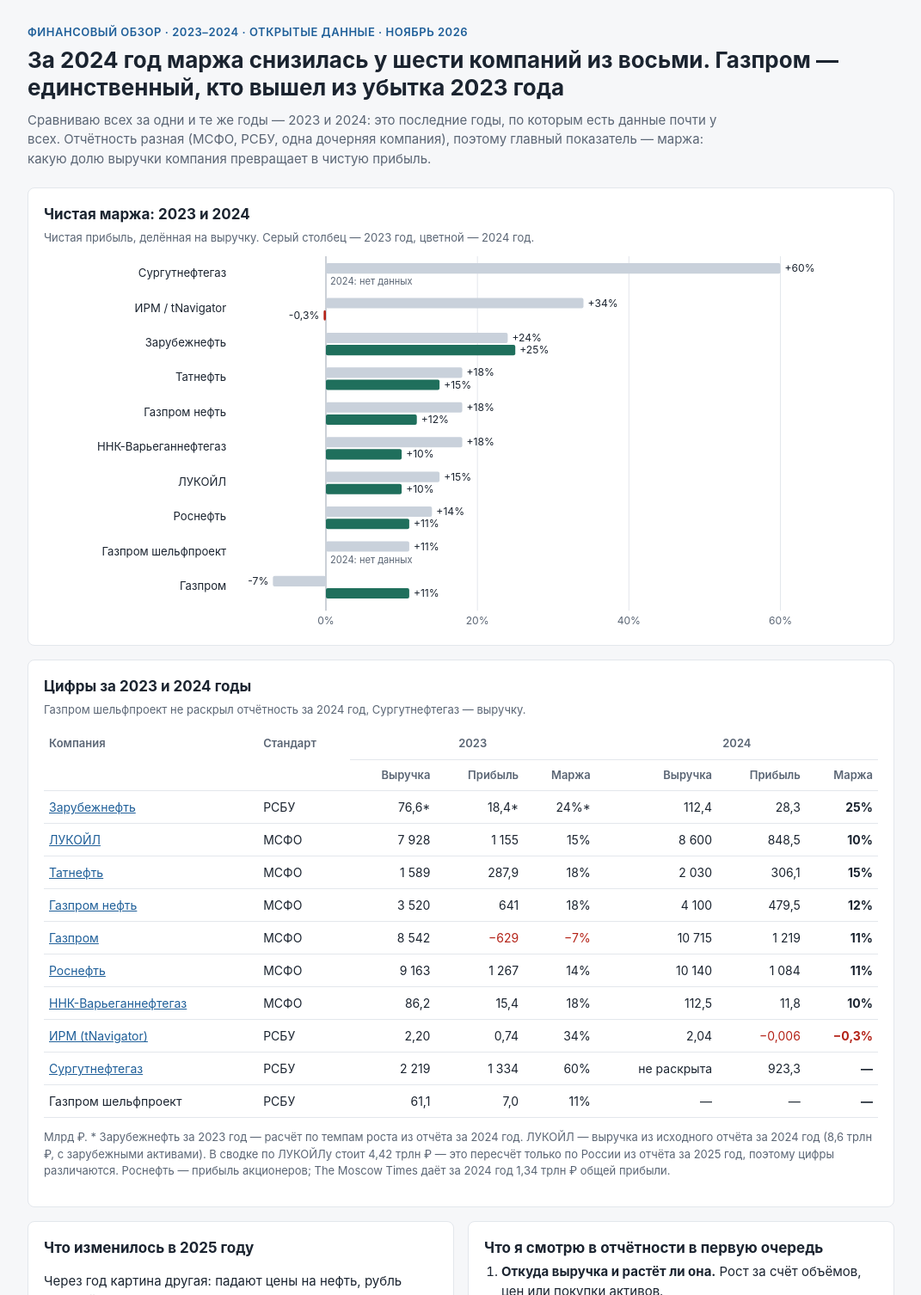
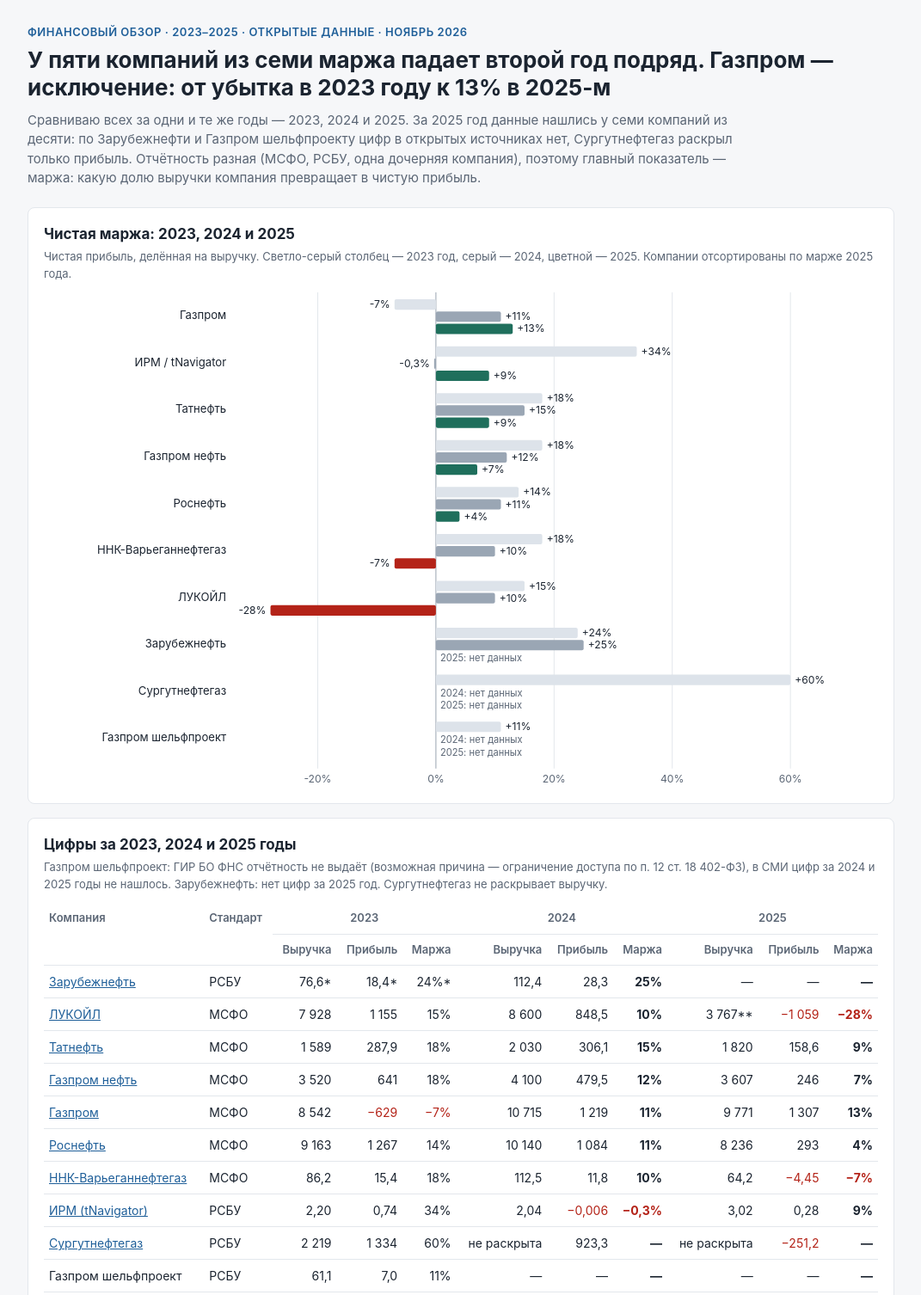
Before and after one commit to GalaTimoshenko/company-dashboards, a plain HTML site: page finance-review/index.html in a window 1280 px wide. Shown: the top 1506 px of the page at 86% size, without its empty margins (104-1175 px from the left). Drawn offline with Linux system fonts and the light colour scheme.

Commit message:
Финансовый обзор: добавлен 2025 год
Co-Authored-By: Claude Opus 5.5 <noreply@anthropic.com>
Claude-Session: https://claude.ai/code/session_01HLBRy9kaRYRXUPTVXYMpj6

```diff
--- a/finance-review/index.html
+++ b/finance-review/index.html
@@ -4,7 +4,7 @@
 <meta charset="utf-8">
 <meta name="viewport" content="width=device-width, initial-scale=1">
 <title>Финансовый обзор компаний</title>
-<meta name="description" content="Сравнение выручки, прибыли и маржи компаний за 2023 и 2024 годы из сводок на открытых данных. Подготовила Галина Тимошенко.">
+<meta name="description" content="Сравнение выручки, прибыли и маржи компаний за 2023, 2024 и 2025 годы из сводок на открытых данных. Подготовила Галина Тимошенко.">
 <style>
 :root{--bg:#f6f7f9;--card:#fff;--ink:#1b2430;--mute:#5b6675;--line:#e3e7ec;--pos:#1f6f5c;--neg:#b42318;--acc:#1f5f99}
 *{box-sizing:border-box}
@@ -32,40 +32,40 @@ svg{display:block;width:100%;height:auto}
 </head>
 <body>
 <div class="wrap">
-<div class="eyebrow">Финансовый обзор · 2023–2024 · открытые данные · ноябрь 2026</div>
-<h1>За 2024 год маржа снизилась у шести компаний из восьми. Газпром — единственный, кто вышел из убытка 2023 года</h1>
-<p class="lead">Сравниваю всех за одни и те же годы — 2023 и 2024: это последние годы, по которым есть данные почти у всех. Отчётность разная (МСФО, РСБУ, одна дочерняя компания), поэтому главный показатель — маржа: какую долю выручки компания превращает в чистую прибыль.</p>
+<div class="eyebrow">Финансовый обзор · 2023–2025 · открытые данные · ноябрь 2026</div>
+<h1>У пяти компаний из семи маржа падает второй год подряд. Газпром — исключение: от убытка в 2023 году к 13% в 2025-м</h1>
+<p class="lead">Сравниваю всех за одни и те же годы — 2023, 2024 и 2025. За 2025 год данные нашлись у семи компаний из десяти: по Зарубежнефти и Газпром шельфпроекту цифр в открытых источниках нет, Сургутнефтегаз раскрыл только прибыль. Отчётность разная (МСФО, РСБУ, одна дочерняя компания), поэтому главный показатель — маржа: какую долю выручки компания превращает в чистую прибыль.</p>
 
 <div class="card">
- <h2>Чистая маржа: 2023 и 2024</h2>
- <p class="sub">Чистая прибыль, делённая на выручку. Серый столбец — 2023 год, цветной — 2024 год.</p>
+ <h2>Чистая маржа: 2023, 2024 и 2025</h2>
+ <p class="sub">Чистая прибыль, делённая на выручку. Светло-серый столбец — 2023 год, серый — 2024, цветной — 2025. Компании отсортированы по марже 2025 года.</p>
  <div id="mg"></div>
 </div>
 
 <div class="card">
- <h2>Цифры за 2023 и 2024 годы</h2>
- <p class="sub">Газпром шельфпроект не раскрыл отчётность за 2024 год, Сургутнефтегаз — выручку.</p>
+ <h2>Цифры за 2023, 2024 и 2025 годы</h2>
+ <p class="sub">Газпром шельфпроект: ГИР БО ФНС отчётность не выдаёт (возможная причина — ограничение доступа по п. 12 ст. 18 402-ФЗ), в СМИ цифр за 2024 и 2025 годы не нашлось. Зарубежнефть: нет цифр за 2025 год. Сургутнефтегаз не раскрывает выручку.</p>
  <div class="scroll"><table>
-  <tr><th rowspan="2">Компания</th><th rowspan="2">Стандарт</th><th colspan="3" style="text-align:center">2023</th><th colspan="3" style="text-align:center">2024</th></tr>
-  <tr><th class="n">Выручка</th><th class="n">Прибыль</th><th class="n">Маржа</th><th class="n">Выручка</th><th class="n">Прибыль</th><th class="n">Маржа</th></tr>
-  <tr><td><a href="../zarubezhneft/">Зарубежнефть</a></td><td>РСБУ</td><td class="n">76,6*</td><td class="n">18,4*</td><td class="n">24%*</td><td class="n">112,4</td><td class="n">28,3</td><td class="n"><b>25%</b></td></tr>
-  <tr><td><a href="../lukoil/">ЛУКОЙЛ</a></td><td>МСФО</td><td class="n">7 928</td><td class="n">1 155</td><td class="n">15%</td><td class="n">8 600</td><td class="n">848,5</td><td class="n"><b>10%</b></td></tr>
-  <tr><td><a href="../tatneft/">Татнефть</a></td><td>МСФО</td><td class="n">1 589</td><td class="n">287,9</td><td class="n">18%</td><td class="n">2 030</td><td class="n">306,1</td><td class="n"><b>15%</b></td></tr>
-  <tr><td><a href="../gazpromneft/">Газпром нефть</a></td><td>МСФО</td><td class="n">3 520</td><td class="n">641</td><td class="n">18%</td><td class="n">4 100</td><td class="n">479,5</td><td class="n"><b>12%</b></td></tr>
-  <tr><td><a href="../gazprom/">Газпром</a></td><td>МСФО</td><td class="n">8 542</td><td class="n"><span class="neg">−629</span></td><td class="n"><span class="neg">−7%</span></td><td class="n">10 715</td><td class="n">1 219</td><td class="n"><b>11%</b></td></tr>
-  <tr><td><a href="../rosneft/">Роснефть</a></td><td>МСФО</td><td class="n">9 163</td><td class="n">1 267</td><td class="n">14%</td><td class="n">10 140</td><td class="n">1 084</td><td class="n"><b>11%</b></td></tr>
-  <tr><td><a href="../nnk/">ННК-Варьеганнефтегаз</a></td><td>МСФО</td><td class="n">86,2</td><td class="n">15,4</td><td class="n">18%</td><td class="n">112,5</td><td class="n">11,8</td><td class="n"><b>10%</b></td></tr>
-  <tr><td><a href="../tnavigator/">ИРМ (tNavigator)</a></td><td>РСБУ</td><td class="n">2,20</td><td class="n">0,74</td><td class="n">34%</td><td class="n">2,04</td><td class="n"><span class="neg">−0,006</span></td><td class="n"><b><span class="neg">−0,3%</span></b></td></tr>
-  <tr><td><a href="../surgutneftegas/">Сургутнефтегаз</a></td><td>РСБУ</td><td class="n">2 219</td><td class="n">1 334</td><td class="n">60%</td><td class="n">не раскрыта</td><td class="n">923,3</td><td class="n"><b>—</b></td></tr>
-  <tr><td>Газпром шельфпроект</td><td>РСБУ</td><td class="n">61,1</td><td class="n">7,0</td><td class="n">11%</td><td class="n">—</td><td class="n">—</td><td class="n"><b>—</b></td></tr>
+  <tr><th rowspan="2">Компания</th><th rowspan="2">Стандарт</th><th colspan="3" style="text-align:center">2023</th><th colspan="3" style="text-align:center">2024</th><th colspan="3" style="text-align:center">2025</th></tr>
+  <tr><th class="n">Выручка</th><th class="n">Прибыль</th><th class="n">Маржа</th><th class="n">Выручка</th><th class="n">Прибыль</th><th class="n">Маржа</th><th class="n">Выручка</th><th class="n">Прибыль</th><th class="n">Маржа</th></tr>
+  <tr><td><a href="../zarubezhneft/">Зарубежнефть</a></td><td>РСБУ</td><td class="n">76,6*</td><td class="n">18,4*</td><td class="n">24%*</td><td class="n">112,4</td><td class="n">28,3</td><td class="n"><b>25%</b></td><td class="n">—</td><td class="n">—</td><td class="n"><b>—</b></td></tr>
+  <tr><td><a href="../lukoil/">ЛУКОЙЛ</a></td><td>МСФО</td><td class="n">7 928</td><td class="n">1 155</td><td class="n">15%</td><td class="n">8 600</td><td class="n">848,5</td><td class="n"><b>10%</b></td><td class="n">3 767**</td><td class="n"><span class="neg">−1 059</span></td><td class="n"><b><span class="neg">−28%</span></b></td></tr>
+  <tr><td><a href="../tatneft/">Татнефть</a></td><td>МСФО</td><td class="n">1 589</td><td class="n">287,9</td><td class="n">18%</td><td class="n">2 030</td><td class="n">306,1</td><td class="n"><b>15%</b></td><td class="n">1 820</td><td class="n">158,6</td><td class="n"><b>9%</b></td></tr>
+  <tr><td><a href="../gazpromneft/">Газпром нефть</a></td><td>МСФО</td><td class="n">3 520</td><td class="n">641</td><td class="n">18%</td><td class="n">4 100</td><td class="n">479,5</td><td class="n"><b>12%</b></td><td class="n">3 607</td><td class="n">246</td><td class="n"><b>7%</b></td></tr>
+  <tr><td><a href="../gazprom/">Газпром</a></td><td>МСФО</td><td class="n">8 542</td><td class="n"><span class="neg">−629</span></td><td class="n"><span class="neg">−7%</span></td><td class="n">10 715</td><td class="n">1 219</td><td class="n"><b>11%</b></td><td class="n">9 771</td><td class="n">1 307</td><td class="n"><b>13%</b></td></tr>
+  <tr><td><a href="../rosneft/">Роснефть</a></td><td>МСФО</td><td class="n">9 163</td><td class="n">1 267</td><td class="n">14%</td><td class="n">10 140</td><td class="n">1 084</td><td class="n"><b>11%</b></td><td class="n">8 236</td><td class="n">293</td><td class="n"><b>4%</b></td></tr>
+  <tr><td><a href="../nnk/">ННК-Варьеганнефтегаз</a></td><td>МСФО</td><td class="n">86,2</td><td class="n">15,4</td><td class="n">18%</td><td class="n">112,5</td><td class="n">11,8</td><td class="n"><b>10%</b></td><td class="n">64,2</td><td class="n"><span class="neg">−4,45</span></td><td class="n"><b><span class="neg">−7%</span></b></td></tr>
+  <tr><td><a href="../tnavigator/">ИРМ (tNavigator)</a></td><td>РСБУ</td><td class="n">2,20</td><td class="n">0,74</td><td class="n">34%</td><td class="n">2,04</td><td class="n"><span class="neg">−0,006</span></td><td class="n"><b><span class="neg">−0,3%</span></b></td><td class="n">3,02</td><td class="n">0,28</td><td class="n"><b>9%</b></td></tr>
+  <tr><td><a href="../surgutneftegas/">Сургутнефтегаз</a></td><td>РСБУ</td><td class="n">2 219</td><td class="n">1 334</td><td class="n">60%</td><td class="n">не раскрыта</td><td class="n">923,3</td><td class="n"><b>—</b></td><td class="n">не раскрыта</td><td class="n"><span class="neg">−251,2</span></td><td class="n"><b>—</b></td></tr>
+  <tr><td>Газпром шельфпроект</td><td>РСБУ</td><td class="n">61,1</td><td class="n">7,0</td><td class="n">11%</td><td class="n">—</td><td class="n">—</td><td class="n"><b>—</b></td><td class="n">—</td><td class="n">—</td><td class="n"><b>—</b></td></tr>
  </table></div>
- <p class="foot">Млрд ₽. * Зарубежнефть за 2023 год — расчёт по темпам роста из отчёта за 2024 год. ЛУКОЙЛ — выручка из исходного отчёта за 2024 год (8,6 трлн ₽, с зарубежными активами). В сводке по ЛУКОЙЛу стоит 4,42 трлн ₽ — это пересчёт только по России из отчёта за 2025 год, поэтому цифры различаются. Роснефть — прибыль акционеров; The Moscow Times даёт за 2024 год 1,34 трлн ₽ общей прибыли.</p>
+ <p class="foot">Млрд ₽. * Зарубежнефть за 2023 год — расчёт по темпам роста из отчёта за 2024 год. ЛУКОЙЛ — выручка из исходного отчёта за 2024 год (8,6 трлн ₽, с зарубежными активами). В сводке по ЛУКОЙЛу стоит 4,42 трлн ₽ — это пересчёт только по России из отчёта за 2025 год, поэтому цифры различаются. ** ЛУКОЙЛ за 2025 год — выручка только по России (ТАСС; The Moscow Times даёт 3,8 трлн ₽), убыток включает списание зарубежных активов на 1,67 трлн ₽. Татнефть — выручка без финансовых услуг. Роснефть, Газпром, Газпром нефть — прибыль акционеров; The Moscow Times даёт Роснефти за 2024 год 1,34 трлн ₽ общей прибыли. ИРМ за 2025 год — 3 017 млн ₽ выручки и 280 млн ₽ прибыли.</p>
 </div>
 
 <div class="grid2">
  <div class="card">
-  <h2>Что изменилось в 2025 году</h2>
-  <p>Через год картина другая: падают цены на нефть, рубль крепкий, ставка высокая, налог на прибыль вырос до 25%. Прибыль снизилась почти у всех, у трёх компаний — убыток.</p>
+  <h2>Почему 2025 год хуже</h2>
+  <p>Падают цены на нефть, рубль крепкий, ставка высокая, налог на прибыль вырос до 25%. Прибыль снизилась почти у всех, у трёх компаний — убыток.</p>
   <p><b>ЛУКОЙЛ: разовое списание.</b> Зарубежные активы на 1,67 трлн ₽ списаны после санкций, итог −1 059 млрд ₽. Операционная прибыль осталась положительной.</p>
   <p><b>Сургутнефтегаз: курс рубля.</b> Убыток 251 млрд ₽ после прибыли 923 млрд ₽: валютные накопления подешевели в рублях.</p>
   <p><b>ННК-Варьеганнефтегаз: выручка и долг.</b> Выручка почти вдвое ниже, процентные расходы выросли с 0,03 до 4,55 млрд ₽, убыток 4,45 млрд ₽.</p>
@@ -85,25 +85,26 @@ svg{display:block;width:100%;height:auto}
 
 <div class="card">
  <h2>Оговорки</h2>
- <p class="foot">Годы одинаковые, но стандарты разные (МСФО у крупных компаний, РСБУ у Зарубежнефти, ИРМ, Сургутнефтегаза и Газпром шельфпроекта), поэтому таблица показывает картину, а не точное сравнение. ННК представлена дочерней компанией Варьеганнефтегаз, сводной отчётности группы в открытом доступе нет. Источники за 2023 год: Интерфакс и РБК (Газпром, ЛУКОЙЛ, Татнефть), ТАСС (Роснефть, Газпром нефть); остальные цифры — на страницах сводок.</p>
+ <p class="foot">Годы одинаковые, но стандарты разные (МСФО у крупных компаний, РСБУ у Зарубежнефти, ИРМ, Сургутнефтегаза и Газпром шельфпроекта), поэтому таблица показывает картину, а не точное сравнение. ННК представлена дочерней компанией Варьеганнефтегаз, сводной отчётности группы в открытом доступе нет. Источники за 2023 год: Интерфакс и РБК (Газпром, ЛУКОЙЛ, Татнефть), ТАСС (Роснефть, Газпром нефть). Цифры за 2024 и 2025 годы и источники к ним — на страницах сводок.</p>
 </div>
 
 <p class="foot">Сделано на открытых данных. Автор: Галина Тимошенко · <a href="https://github.com/GalaTimoshenko">GitHub</a> · <a href="../">все сводки</a></p>
 </div>
 <script>
-const D=[['Сургутнефтегаз',60,null],['ИРМ / tNavigator',34,-0.3],['Зарубежнефть',24,25],['Татнефть',18,15],['Газпром нефть',18,12],['ННК-Варьеганнефтегаз',18,10],['ЛУКОЙЛ',15,10],['Роснефть',14,11],['Газпром шельфпроект',11,null],['Газпром',-7,11]];
+const D=[['Газпром',-7,11,13],['ИРМ / tNavigator',34,-0.3,9],['Татнефть',18,15,9],['Газпром нефть',18,12,7],['Роснефть',14,11,4],['ННК-Варьеганнефтегаз',18,10,-7],['ЛУКОЙЛ',15,10,-28],['Зарубежнефть',24,25,null],['Сургутнефтегаз',60,null,null],['Газпром шельфпроект',11,null,null]];
 const NS='http://www.w3.org/2000/svg';
 function el(t,a,p){const e=document.createElementNS(NS,t);for(const k in a)e.setAttribute(k,a[k]);p&&p.appendChild(e);return e}
 function tx(p,x,y,s,a){const e=el('text',Object.assign({x,y,'font-size':13,fill:'#5b6675','font-family':'inherit'},a||{}),p);e.textContent=s;return e}
 const fm=v=>(v>0?'+':'')+String(v).replace('.',',')+'%';
-(function(){const host=document.getElementById('mg'),sm=host.clientWidth<600,W=sm?470:960,lab=sm?150:210,row=40,H=D.length*row+30;
- const mn=-12,mx=66,x0=lab+10,x=v=>x0+(W-x0-60)*(v-mn)/(mx-mn);
- const s=el('svg',{viewBox:`0 0 ${W} ${H}`,role:'img','aria-label':'Чистая маржа 2023 и 2024'},host);
- [0,20,40,60].forEach(v=>{el('line',{x1:x(v),x2:x(v),y1:0,y2:H-22,stroke:v?'#e3e7ec':'#9aa4b1'},s);tx(s,x(v),H-6,v+'%',{'text-anchor':'middle','font-size':12})});
- D.forEach(([n,a,b],i)=>{const y=i*row+4;tx(s,lab,y+20,n,{'text-anchor':'end',fill:'#1b2430','font-size':sm?11:13});
+(function(){const host=document.getElementById('mg'),sm=host.clientWidth<600,W=sm?470:960,lab=sm?150:210,row=54,H=D.length*row+30;
+ const mn=-34,mx=66,x0=lab+10,x=v=>x0+(W-x0-60)*(v-mn)/(mx-mn);
+ const s=el('svg',{viewBox:`0 0 ${W} ${H}`,role:'img','aria-label':'Чистая маржа 2023, 2024 и 2025'},host);
+ [-20,0,20,40,60].forEach(v=>{el('line',{x1:x(v),x2:x(v),y1:0,y2:H-22,stroke:v?'#e3e7ec':'#9aa4b1'},s);tx(s,x(v),H-6,v+'%',{'text-anchor':'middle','font-size':12})});
+ D.forEach(([n,a,b,c],i)=>{const y=i*row+4;tx(s,lab,y+27,n,{'text-anchor':'end',fill:'#1b2430','font-size':sm?11:13});
   const bar=(v,yy,h,col)=>{el('rect',{x:Math.min(x(v),x(0)),y:yy,width:Math.max(Math.abs(x(v)-x(0)),1.5),height:h,fill:col,rx:2},s);tx(s,v<0?x(Math.min(v,0))-5:x(v)+5,yy+h-2,fm(v),{'text-anchor':v<0?'end':'start',fill:'#1b2430','font-size':sm?10:12})};
-  bar(a,y+4,12,'#c9d1db');
-  if(b!==null)bar(b,y+18,12,b<0?'#b42318':'#1f6f5c');else tx(s,x(0)+5,y+29,'2024: нет данных',{'font-size':sm?10:11});
+  bar(a,y+4,12,'#dde3ea');
+  if(b!==null)bar(b,y+18,12,'#9aa6b4');else tx(s,x(0)+5,y+29,'2024: нет данных',{'font-size':sm?10:11});
+  if(c!==null)bar(c,y+32,12,c<0?'#b42318':'#1f6f5c');else tx(s,x(0)+5,y+43,'2025: нет данных',{'font-size':sm?10:11});
  });})();
 </script>
 </body>
```
Also changed, not shown: finance-review/preview_desk.png (added), finance-review/preview_mob.png (added).
